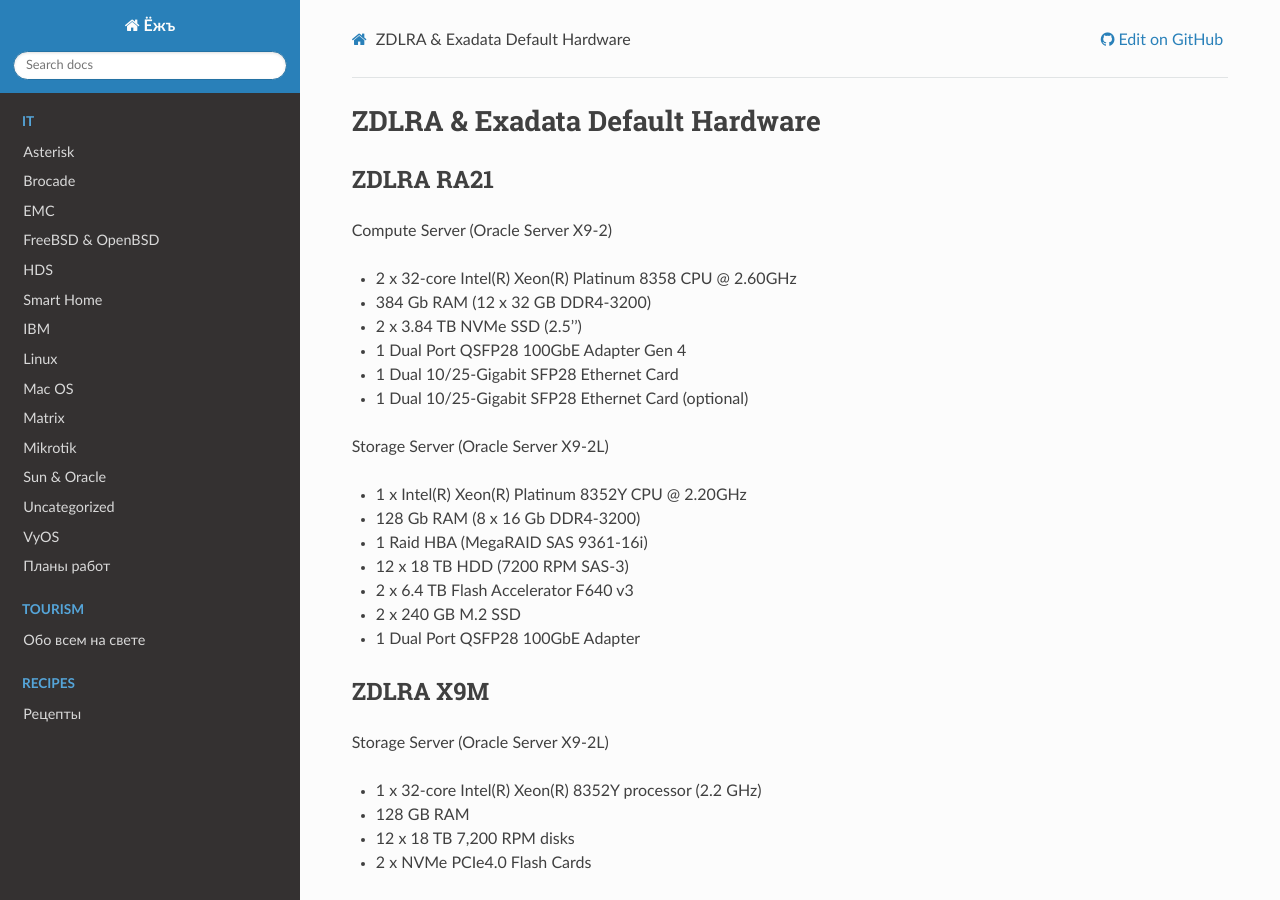
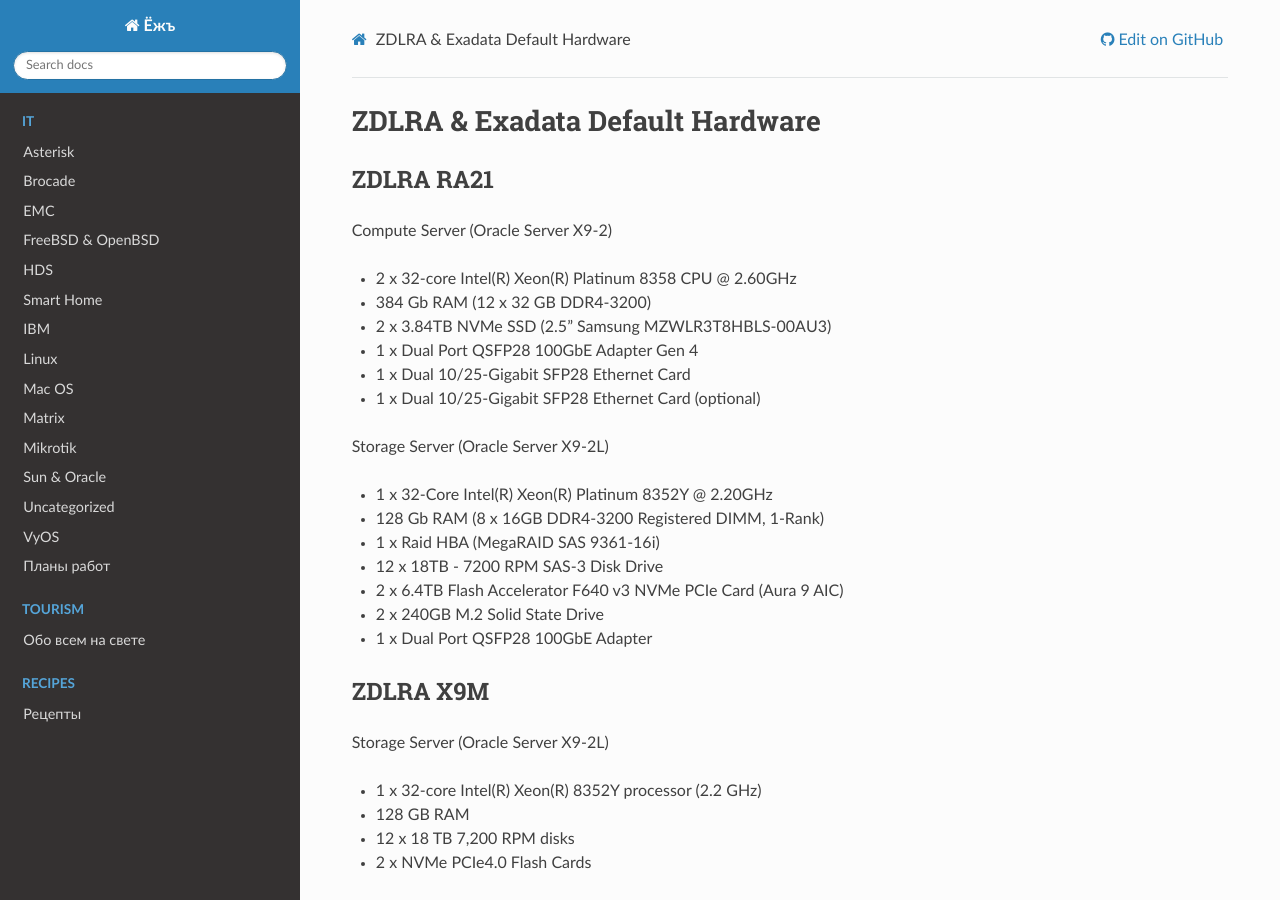
Before and after one commit to jeffscrum/jeffscrum.github.io, a Sphinx documentation site: the page built from source/sun-oracle/exadata/oracle-exadata-zdlra-default-hw.rst, in a window 1280 px wide and 900 px high. Built offline with Sphinx 7.4.7 and the Read the Docs theme 2.0.0, drawn with Linux system fonts in a browser that asks for light colours.

Commit message:
Update oracle-exadata-zdlra-default-hw.rst

```diff
--- a/source/sun-oracle/exadata/oracle-exadata-zdlra-default-hw.rst
+++ b/source/sun-oracle/exadata/oracle-exadata-zdlra-default-hw.rst
@@ -12,20 +12,20 @@
 
 - 2 x 32-core Intel(R) Xeon(R) Platinum 8358 CPU @ 2.60GHz
 - 384 Gb RAM (12 x 32 GB DDR4-3200)
-- 2 x 3.84 TB NVMe SSD (2.5'')
-- 1 Dual Port QSFP28 100GbE Adapter Gen 4
-- 1 Dual 10/25-Gigabit SFP28 Ethernet Card
-- 1 Dual 10/25-Gigabit SFP28 Ethernet Card (optional)
+- 2 x 3.84TB NVMe SSD (2.5" Samsung MZWLR3T8HBLS-00AU3)
+- 1 x Dual Port QSFP28 100GbE Adapter Gen 4
+- 1 x Dual 10/25-Gigabit SFP28 Ethernet Card
+- 1 x Dual 10/25-Gigabit SFP28 Ethernet Card (optional)
 
 Storage Server (Oracle Server X9-2L)
 
-- 1 x Intel(R) Xeon(R) Platinum 8352Y CPU @ 2.20GHz
-- 128 Gb RAM (8 x 16 Gb DDR4-3200)
-- 1 Raid HBA (MegaRAID SAS 9361-16i)
-- 12 x 18 TB HDD (7200 RPM SAS-3)
-- 2 x 6.4 TB Flash Accelerator F640 v3
-- 2 x 240 GB M.2 SSD
-- 1 Dual Port QSFP28 100GbE Adapter
+- 1 x 32-Core Intel(R) Xeon(R) Platinum 8352Y @ 2.20GHz
+- 128 Gb RAM (8 x 16GB DDR4-3200 Registered DIMM, 1-Rank)
+- 1 x Raid HBA (MegaRAID SAS 9361-16i)
+- 12 x 18TB - 7200 RPM SAS-3 Disk Drive
+- 2 x 6.4TB Flash Accelerator F640 v3 NVMe PCIe Card (Aura 9 AIC)
+- 2 x 240GB M.2 Solid State Drive
+- 1 x Dual Port QSFP28 100GbE Adapter
 
 ZDLRA X9M
 ~~~~~~~~~
```
